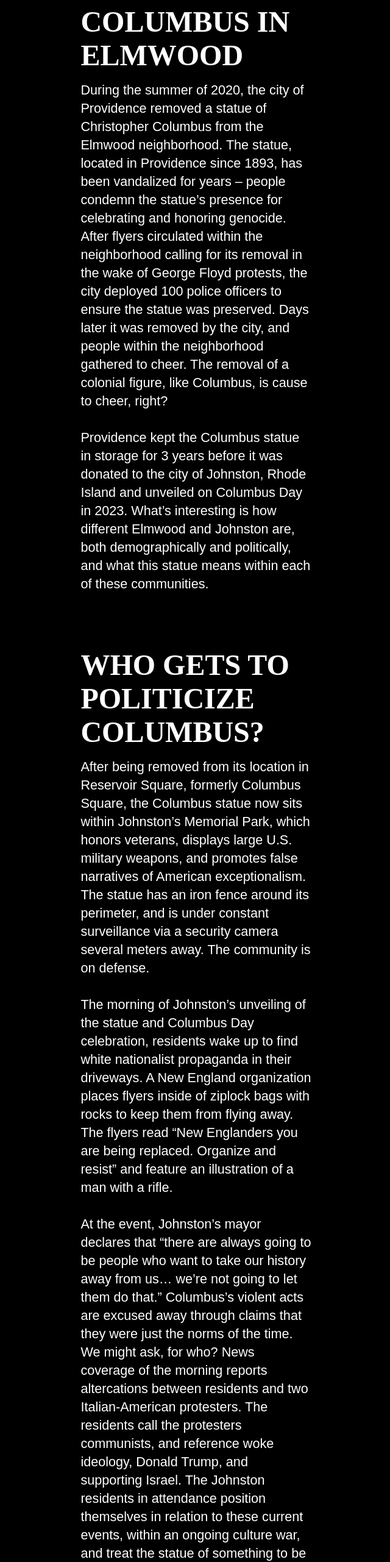
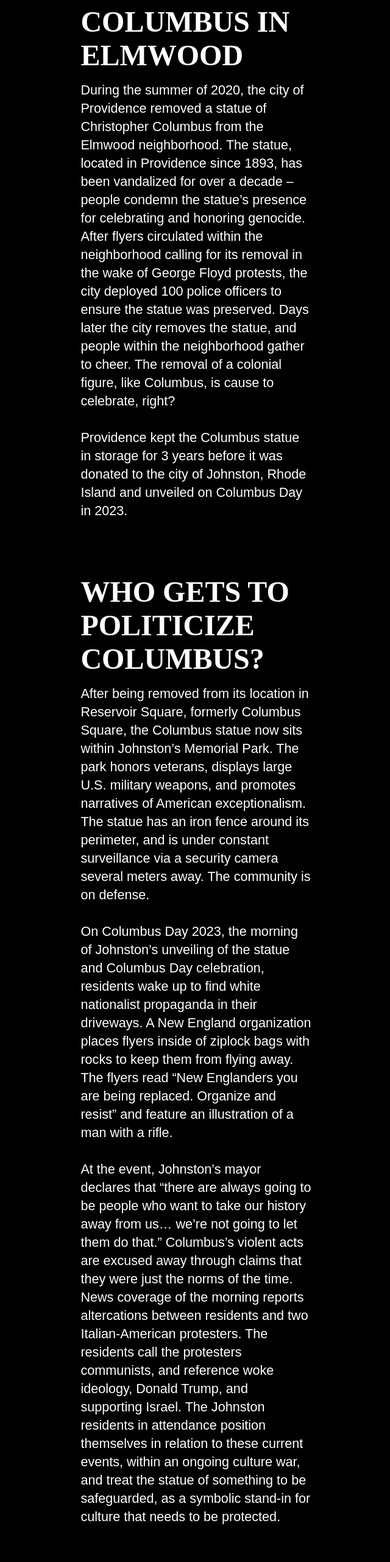
Before and after one commit to avgallen1949/emptypedestal, a website: page public/about.html in a window 1280 px wide. Shown: the part 800-3362 px from the top of the page at 61% size, without its empty margins (318-958 px from the left). Drawn offline with Linux system fonts and the light colour scheme; files whose address does not match are found by name; a web font is replaced by a local one.

Commit message:
Add files via upload

```diff
--- a/public/about.html
+++ b/public/about.html
@@ -203,21 +203,18 @@
 
     <div class="paragraph-text" id="top">
         <h3>Columbus in Elmwood</h3><br>
-        <p>During the summer of 2020, the city of Providence removed a statue of Christopher Columbus from the Elmwood neighborhood. The statue, located in Providence since 1893, has been vandalized for years – people condemn the statue’s presence for celebrating and honoring genocide. After flyers circulated within the neighborhood calling for its removal in the wake of George Floyd protests, the city deployed 100 police officers to ensure the statue was preserved. Days later it was removed by the city, and people within the neighborhood gathered to cheer. The removal of a colonial figure, like Columbus, is cause to cheer, right?
+        <p>During the summer of 2020, the city of Providence removed a statue of Christopher Columbus from the Elmwood neighborhood. The statue, located in Providence since 1893, has been vandalized for over a decade – people condemn the statue’s presence for celebrating and honoring genocide. After flyers circulated within the neighborhood calling for its removal in the wake of George Floyd protests, the city deployed 100 police officers to ensure the statue was preserved. Days later the city removes the statue, and people within the neighborhood gather to cheer. The removal of a colonial figure, like Columbus, is cause to celebrate, right?
             <br><br>
-            Providence kept the Columbus statue in storage for 3 years before it was donated to the city of Johnston, Rhode Island and unveiled on Columbus Day in 2023. What’s interesting is how different Elmwood and Johnston are, both demographically and politically, and what this statue means within each of these communities.
-            </p>
+            Providence kept the Columbus statue in storage for 3 years before it was donated to the city of Johnston, Rhode Island and unveiled on Columbus Day in 2023.</p>
 
     </div>
     <br><br><br><br><br><br>
     <div class="paragraph-text">
         <h3>Who gets to politicize Columbus?</h3><br>
         <p>
-            After being removed from its location in Reservoir Square, formerly Columbus Square, the Columbus statue now sits within Johnston’s Memorial Park, which honors veterans, displays large U.S. military weapons, and promotes false narratives of American exceptionalism. The statue has an iron fence around its perimeter, and is under constant surveillance via a security camera several meters away. The community is on defense.
-            <br><br>
-The morning of Johnston’s unveiling of the statue and Columbus Day celebration, residents wake up to find white nationalist propaganda in their driveways. A New England organization places flyers inside of ziplock bags with rocks to keep them from flying away. The flyers read “New Englanders you are being replaced. Organize and resist” and feature an illustration of a man with a rifle.
-<br><br>
-At the event, Johnston’s mayor declares that “there are always going to be people who want to take our history away from us… we’re not going to let them do that.” Columbus’s violent acts are excused away through claims that they were just the norms of the time. We might ask, for who? News coverage of the morning reports altercations between residents and two Italian-American protesters. The residents call the protesters communists, and reference woke ideology, Donald Trump, and supporting Israel. The Johnston residents in attendance position themselves in relation to these current events, within an ongoing culture war, and treat the statue of something to be safeguarded, as a symbolic stand-in for culture that needs to be protected.
+            After being removed from its location in Reservoir Square, formerly Columbus Square, the Columbus statue now sits within Johnston’s Memorial Park. The park honors veterans, displays large U.S. military weapons, and promotes narratives of American exceptionalism. The statue has an iron fence around its perimeter, and is under constant surveillance via a security camera several meters away. The community is on defense.<br><br>
+            On Columbus Day 2023, the morning of Johnston’s unveiling of the statue and Columbus Day celebration, residents wake up to find white nationalist propaganda in their driveways. A New England organization places flyers inside of ziplock bags with rocks to keep them from flying away. The flyers read “New Englanders you are being replaced. Organize and resist” and feature an illustration of a man with a rifle.<br><br>
+            At the event, Johnston’s mayor declares that “there are always going to be people who want to take our history away from us… we’re not going to let them do that.” Columbus’s violent acts are excused away through claims that they were just the norms of the time. News coverage of the morning reports altercations between residents and two Italian-American protesters. The residents call the protesters communists, and reference woke ideology, Donald Trump, and supporting Israel. The Johnston residents in attendance position themselves in relation to these current events, within an ongoing culture war, and treat the statue of something to be safeguarded, as a symbolic stand-in for culture that needs to be protected.
         </p>
     </div>
     <br><br><br><br><br><br>
@@ -225,9 +222,8 @@ At the event, Johnston’s mayor declares that “there are always going to be p
         <h3>What happens when the symbol is gone but the structure remains?
         </h3><br>
         <p>
-            By removing the statue and renaming the square in Elmwood, the city neutralizes an ongoing protest of the persistence of colonialism and racism in America. The absence of genocidal figures in public space is the bare minimum, but the removal in this instance is more complex. This is depoliticization in one context – where protest is neutralized by bureaucratic gestures – and right-wing politicization in another. In Johnston, the statue has become a rallying call, not only for Italian-American remembrance, but within a cultural narrative of a broader defense of whiteness, nationalism, and reactionary politics. These two sites raise questions: whose narratives are protected? Who is disempowered? Who can politicize Columbus? To what ends?
-<br><br><br><br><br>
-            <span id="larger-text">The reality behind Columbus isn’t over. Remnants of red paint and chipped stone remember. The empty pedestal remains. This website is an attempt to re-politicize these events where they have been neutralized, and reframe the empty pedestal as an invitation…</span> </p>
+            While Johnston is empowered around the myth of Columbus as a heroic explorer, Elmwood is disempowered to protest Columbus’s genocidal and colonial legacy. By removing the statue and renaming the square in Elmwood, the city has neutralized an ongoing protest; one that extends beyond Columbus, condemning the persistence of colonialism and racism in one of Providence’s most diverse neighborhoods. The absence of genocidal figures in public space is the bare minimum, but the removal in this instance is more complex. This is depoliticization in one context – where protest is neutralized by bureaucratic gestures – and right-wing politicization in another. In Johnston, the statue has become a rallying call, not only for Italian-American remembrance, but, as exemplified with the white nationalist flyers, within a cultural narrative of a broader defense of whiteness, nationalism, and reactionary politics. These two sites raise questions: whose narratives are protected? Who is disempowered? Who can politicize Columbus? To what ends?<br><br><br><br><br>
+            <span id="larger-text">The reality behind Columbus isn’t over. Remnants of red paint and chipped stone in Elmwood remember. The evidence of the empty pedestal remains. This website is an attempt to re-politicize these events where they have been neutralized, and reframe the empty pedestal as an invitation…</span> </p>
             <br><br><br><br><br><br><br>
             <a href="./archive.html" id="to-archive"><button>to Build Something Else Instead →</button></a>
     </div>
```
